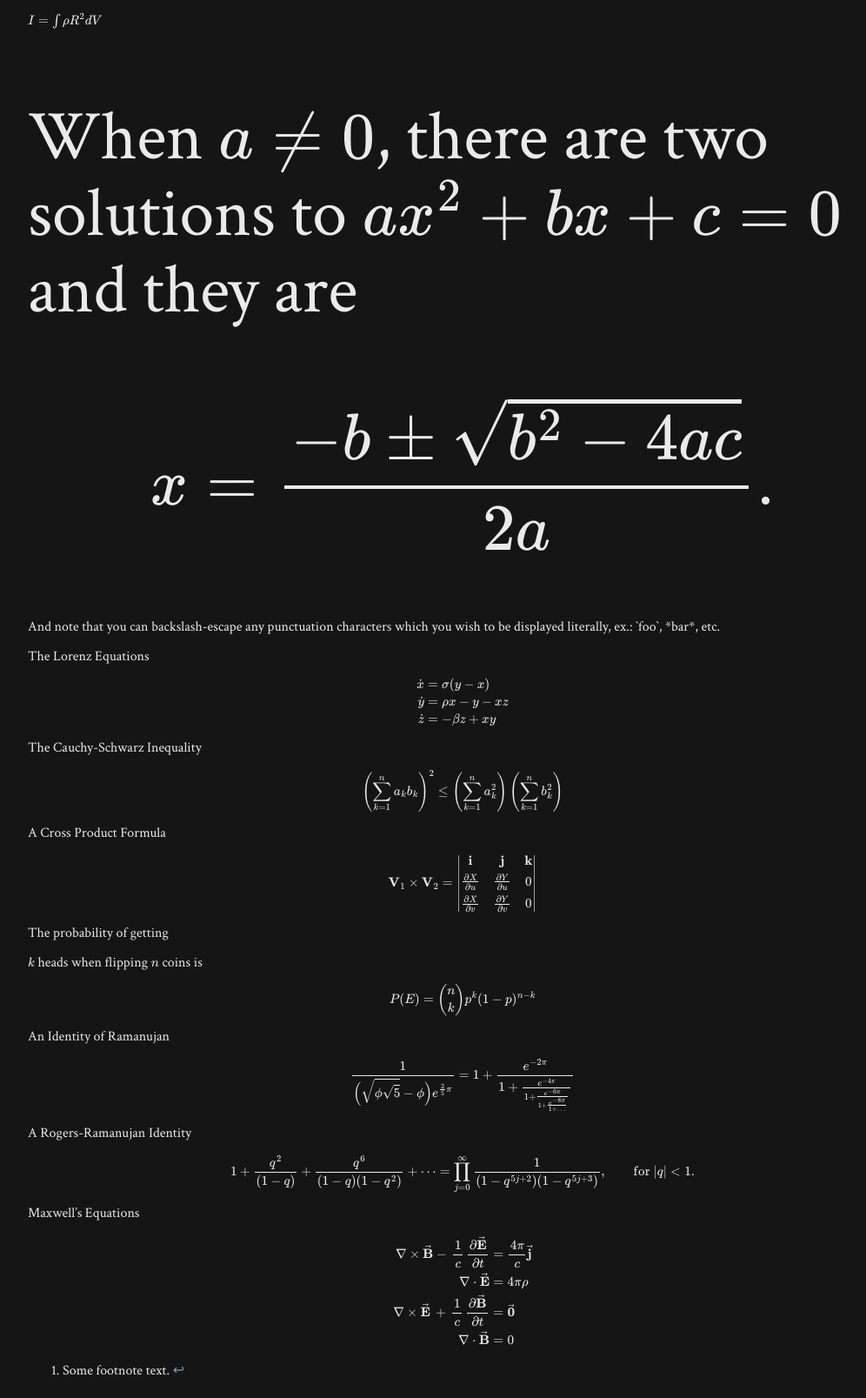
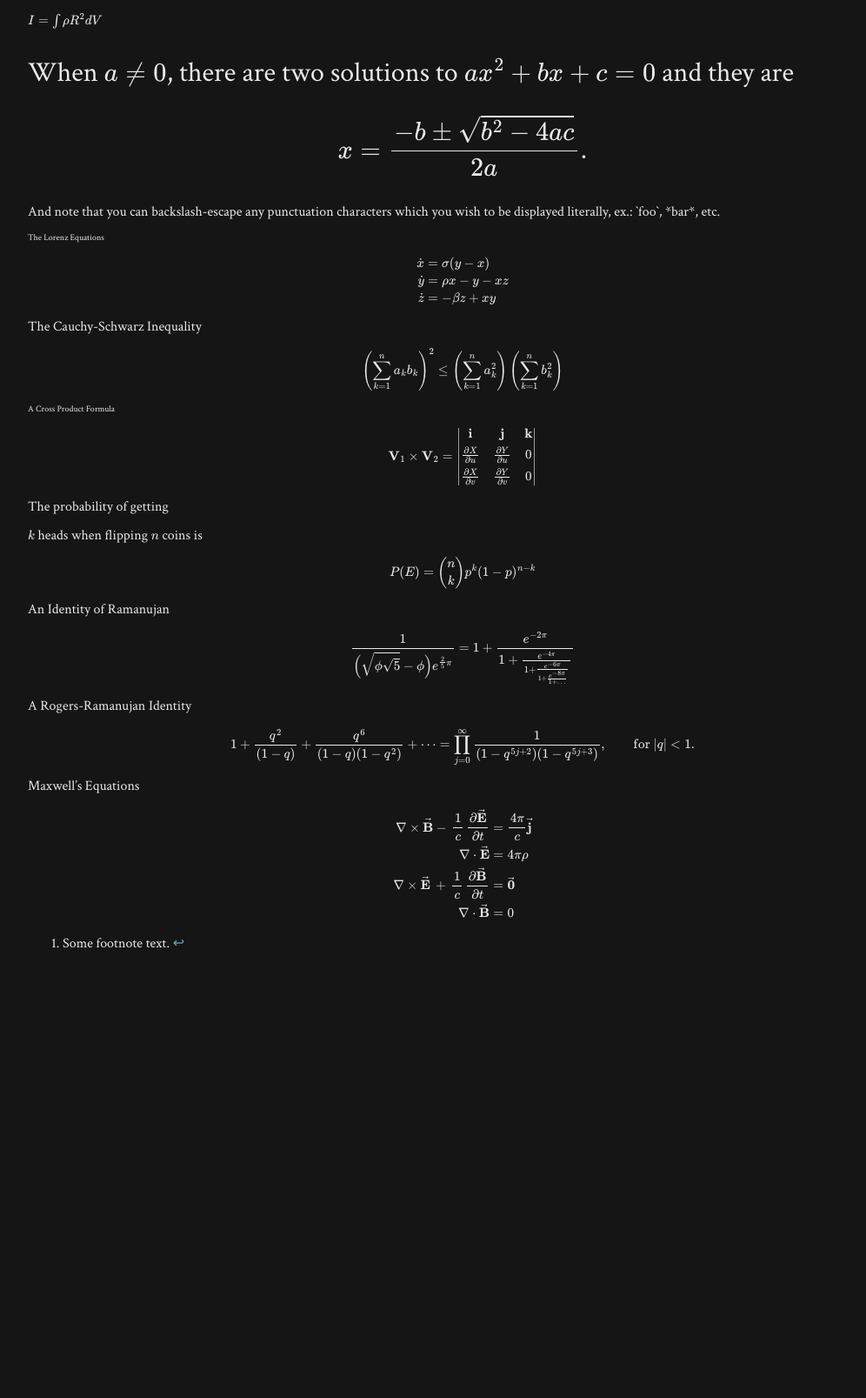
Before and after one commit to profphillips/wikibasics, a Jekyll site: the page built from test.md, in a window 1280 px wide. Shown: the part 2853-4460 px from the top of the page at 87% size, without its empty margins (108-1104 px from the left). Built offline with Jekyll 4.4.1, drawn with Linux system fonts in a browser that asks for light colours; our own code applies the rules of GitHub Pages for plain Markdown files; after the commit the page ends 3970 px from its top, so only the background shows below that.

Commit message:
Update test.md

```diff
--- a/test.md
+++ b/test.md
@@ -157,7 +157,7 @@ Inline math equation: $\omega = d\phi / dt$. Display
 math should get its own line like so:
 
 $$I = \int \rho R^{2} dV$$
-<div style="font-size: 500%;">
+<div style="font-size: 200%;">
 <p>
   When \(a \ne 0\), there are two solutions to \(ax^2 + bx + c = 0\) and they are
   \[x = {-b \pm \sqrt{b^2-4ac} \over 2a}.\]
@@ -166,12 +166,12 @@ $$I = \int \rho R^{2} dV$$
 And note that you can backslash-escape any punctuation characters
 which you wish to be displayed literally, ex.: \`foo\`, \*bar\*, etc.
 
-<p>The Lorenz Equations</p><p>\[\begin{aligned} \dot{x} &amp; = \sigma(y-x) \\ \dot{y} &amp; = \rho x - y - xz \\ \dot{z} &amp; = -\beta z + xy \end{aligned} \]</p>
+<p class="math">The Lorenz Equations</p><p>\[\begin{aligned} \dot{x} &amp; = \sigma(y-x) \\ \dot{y} &amp; = \rho x - y - xz \\ \dot{z} &amp; = -\beta z + xy \end{aligned} \]</p>
 
 <p>The Cauchy-Schwarz Inequality</p>
 <p>\[ \left( \sum_{k=1}^n a_k b_k \right)^2 \leq \left( \sum_{k=1}^n a_k^2 \right) \left( \sum_{k=1}^n b_k^2 \right) \]</p>
 
-<p>A Cross Product Formula</p>
+<p class="math">A Cross Product Formula</p>
 
 <p>\[\mathbf{V}_1 \times \mathbf{V}_2 = \begin{vmatrix} \mathbf{i} &amp; \mathbf{j} &amp; \mathbf{k} \\ \frac{\partial X}{\partial u} &amp; \frac{\partial Y}{\partial u} &amp; 0 \\ \frac{\partial X}{\partial v} &amp; \frac{\partial Y}{\partial v} &amp; 0 \end{vmatrix} \]</p>
 
```
